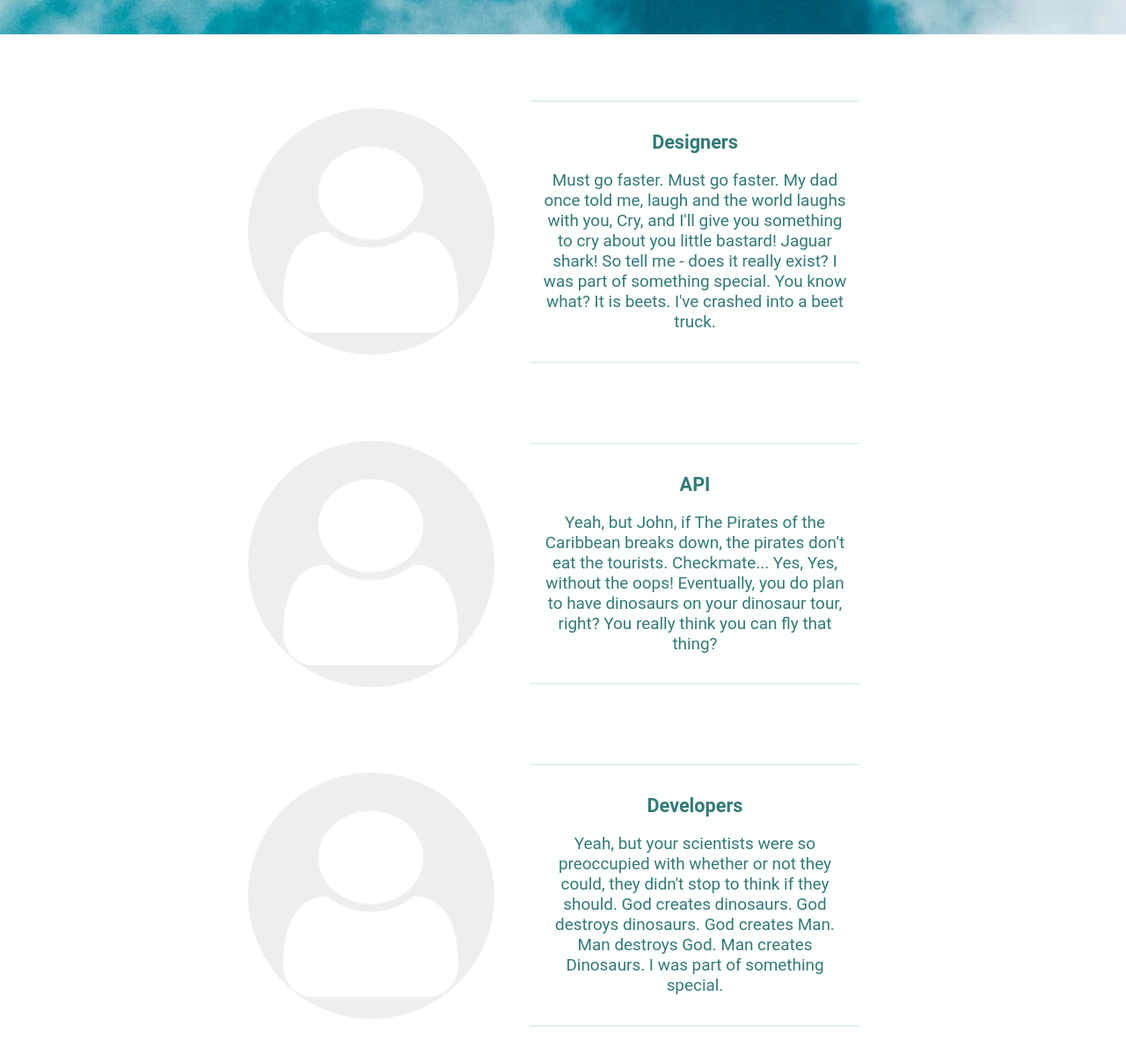
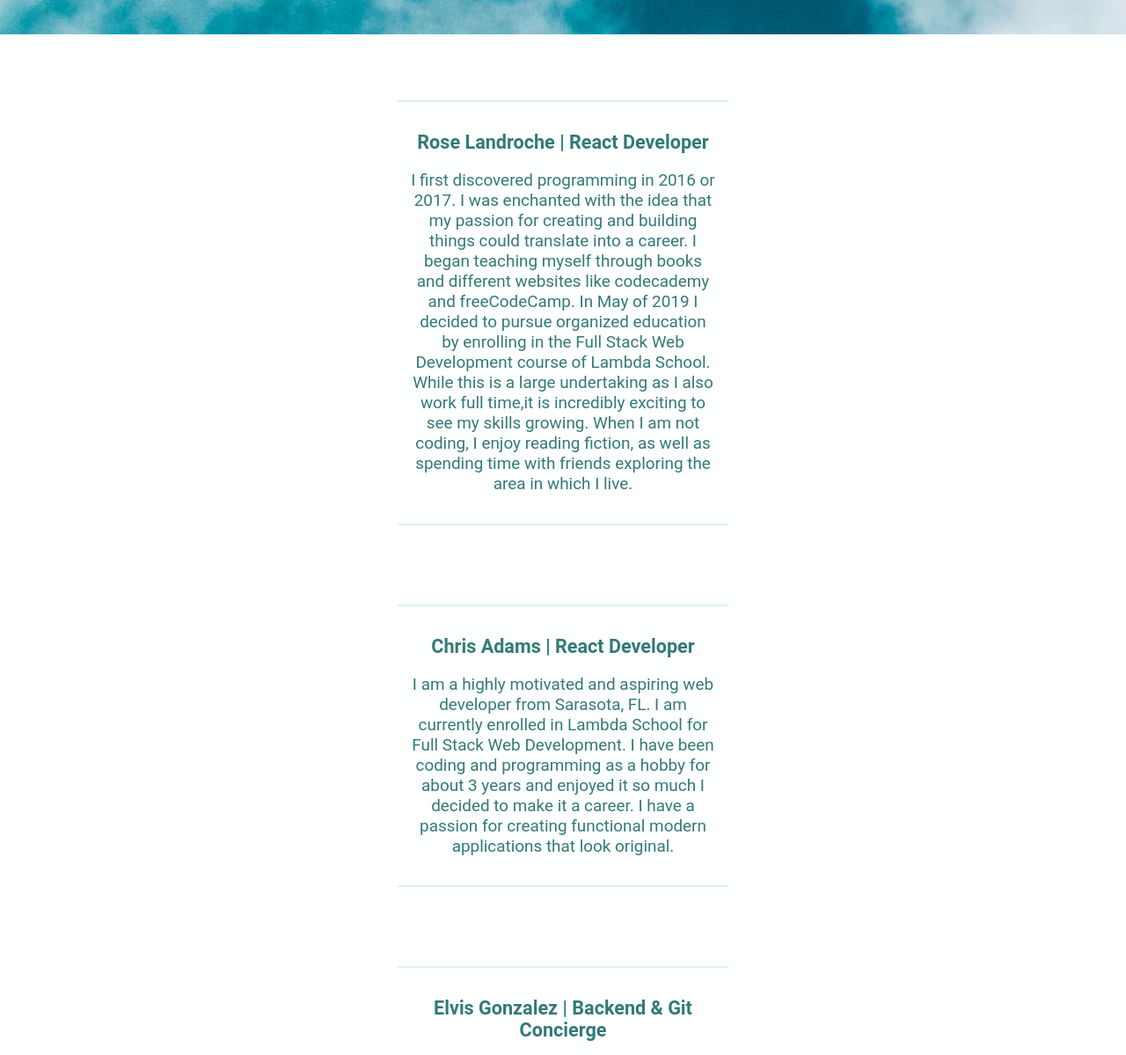
Before and after one commit to BWPTDroom/simone-marketing-page, a plain HTML site: page about-menu.html in a window 1280 px wide. Shown: the part 481-1680 px from the top of the page at 88% size. Drawn offline with nearby package versions, Linux system fonts and the light colour scheme.

Commit message:
just-missing-andrew-blurb

```diff
--- a/about-menu.html
+++ b/about-menu.html
@@ -41,33 +41,42 @@
 
     <div class='container'>
       <section class='job-listings'>
-
             <section class='job-cards'>
-            <img class="teamphotos" src='../images/default-user.png'>
                     <div class='text-box'>
-              <h2>Designers</h2>
-              <p>Must go faster. Must go faster. My dad once told me, laugh and the world laughs with you, Cry, and I'll give you something to cry about you little bastard! Jaguar shark! So tell me - does it really exist? I was part of something special. You know what? It is beets. I've crashed into a beet truck.</p>
+                        <a  target='_blank' href='https://roselandroche.github.io/portfolio-website/'><h2>Rose Landroche | React Developer</h2></a>
+                        <p>I first discovered programming in 2016 or 2017. I was enchanted with the idea that my passion for creating and building things could translate into a career. I began teaching myself through books and different websites like codecademy and freeCodeCamp.
+                      In May of 2019 I decided to pursue organized education by enrolling in the Full Stack Web Development course of Lambda School. While this is a large undertaking as I also work full time,it is incredibly exciting to see my skills growing. When I am not coding, I enjoy reading fiction, as well as spending time with friends exploring the area in which I live.</p>
+                    </div>
+                  </section>
+                  <section class='job-cards'>
+                    <div class='text-box'>
+                        <a  target='_blank' href='https://christopher-adams.com/'><h2>Chris Adams | React Developer</h2></a>
+                        <p>I am a highly motivated and aspiring web developer from Sarasota, FL. I am currently enrolled in Lambda School for Full Stack Web Development. I have been coding and programming as a hobby for about 3 years and enjoyed it so much I decided to make it a career. I have a passion for creating functional modern applications that look original.</p>
                     </div>
                   </section>
 
                   <section class='job-cards'>
-            <img class="teamphotos" src='../images/default-user.png'>
                       <div class='text-box'>
-                <h2>API</h2>
-                <p>Yeah, but John, if The Pirates of the Caribbean breaks down, the pirates don’t eat the tourists. Checkmate... Yes, Yes, without the oops! Eventually, you do plan to have dinosaurs on your dinosaur tour, right? You really think you can fly that thing?</p>
+                          <a target='_blank'  href='https://www.elvisjg.com'><h2>Elvis Gonzalez | Backend & Git Concierge</h2></a>
+
+                          <p> I love learning new things, teaching others, and sealife! My main programming experience is in JavaScript, although I have academic experience in other languages, such as Java and Visual Basic. I am currently working with Atlas Technologies, Inc as a Software Tester. Working for Atlas has given me a flexible opportunity that has allowed me to get hands-on experience in designing, developing, maintaining, and integrating web applications with responsive, accessible, and pixel-perfect user interfaces. I am also enrolled in Lambda School, under their Full Stack Web Development track, in order to fill gaps in my knowledge and stay on top of new and developing technologies!</p>
                       </div>
 
 
                   </section>
 
                   <section class= 'job-cards'>
-            <img class="teamphotos" src='../images/default-user.png'>
                       <div class='text-box'>
-                <h2>Developers</h2>
-                <p>Yeah, but your scientists were so preoccupied with whether or not they could, they didn't stop to think if they should. God creates dinosaurs. God destroys dinosaurs. God creates Man. Man destroys God. Man creates Dinosaurs. I was part of something special.</p>
+                          <a  target='_blank' href='https://carlosbanks.netlify.com/'><h2>Carlos Banks | UI & Design</h2></a>
+                          <p>I am a Mechanical Engineer and skilled programmer that enjoys working with teams to find solutions for complex problems. My coding journey began 4 years ago when I started my own tech startup - CLYPR. After years of outsourcing and running into issues, I enrolled into Lambda School's immersive Full Stack Web and Computer Science program to put the coding back into my own hands.</p>
                       </div>
                   </section>
-
+                  <section class= 'job-cards'>
+                      <div class='text-box'>
+                          <a target='_blank' href='https://simonecarolynr.netlify.com'><h2>Simone Roy | UI & Design</h2></a>
+                          <p>I’m a part-time Web Development student at Lambda School with a love for life and a strong sense of community. I find much joy in creating beautiful things and working with others, this passion is what drove me to join Lambda School. I’m a creative soul with a great appetite for learning and I take much pleasure in collaboration.</p>
+                      </div>
+                  </section>
       </section>
     </div>
 
--- a/less/home-page.less
+++ b/less/home-page.less
@@ -187,6 +187,15 @@
             text-align: center;
             width: 40%;
 
+            a {
+                text-decoration: none;
+                color: @dark2;
+            }
+
+            a:hover{
+                color: @dark;
+            }
+
 
             h2{
                 font-size: 2rem;
```
Also changed, not shown: about.html (+21 -11 lines), css/index.css. Lines whose indentation alone changed are shown as unchanged.
